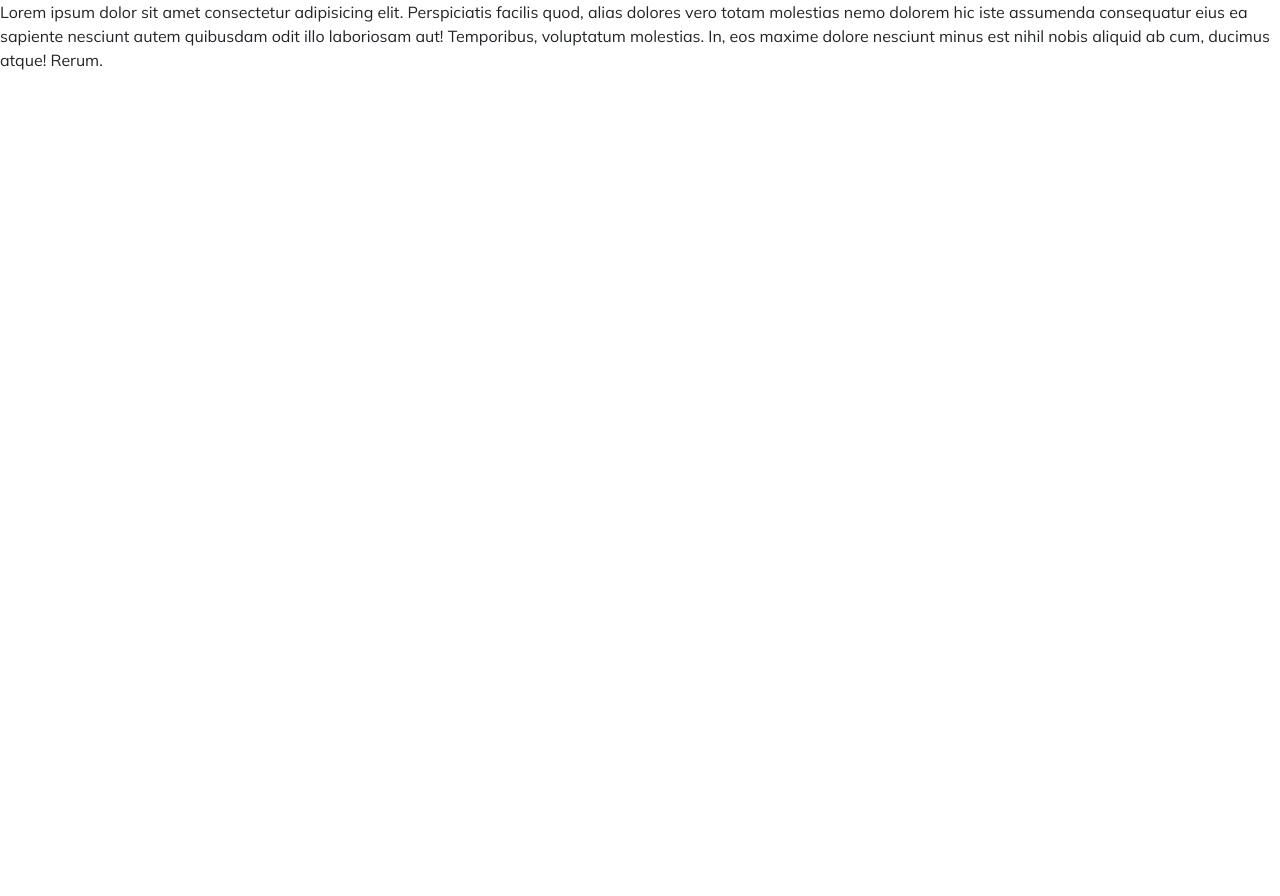
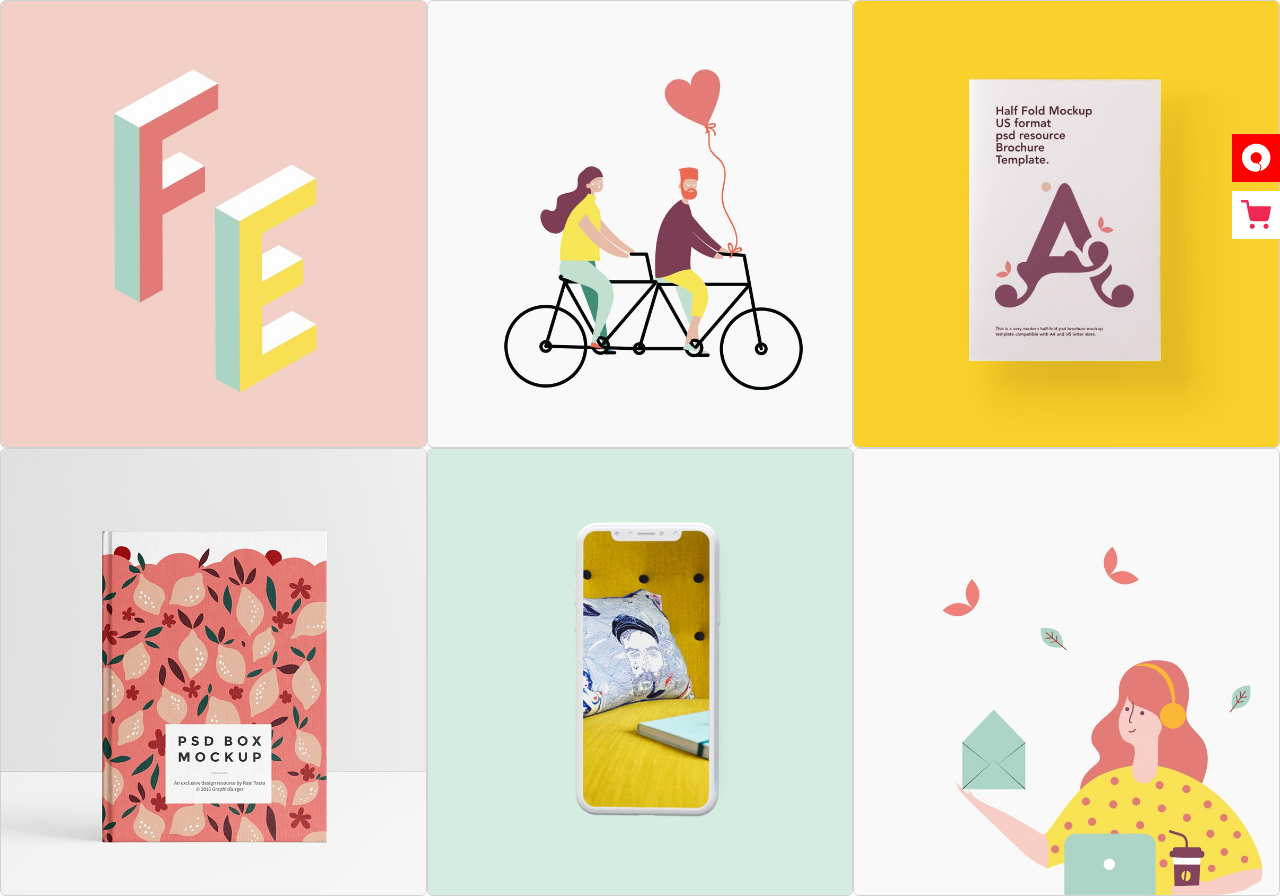
Before and after one commit to Cianuro-83/proj-html-vuejs, a Vue app: page / in a window 1280 px wide. Before the commit the page ends 800 px from the top, so only its background shows below. Built offline with nearby package versions, Linux system fonts and the light colour scheme.

Commit message:
FEAT: Componente CardBlock

```diff
--- a/src/App.vue
+++ b/src/App.vue
@@ -1,12 +1,18 @@
 <template>
-  Lorem ipsum dolor sit amet consectetur adipisicing elit. Perspiciatis facilis
-  quod, alias dolores vero totam molestias nemo dolorem hic iste assumenda
-  consequatur eius ea sapiente nesciunt autem quibusdam odit illo laboriosam
-  aut! Temporibus, voluptatum molestias. In, eos maxime dolore nesciunt minus
-  est nihil nobis aliquid ab cum, ducimus atque! Rerum.
+  <CardBlock />
 </template>
 
-<script></script>
+<script>
+import CardBlock from "./components/CardBlock.vue";
+export default {
+  components: {
+    CardBlock,
+    // **************************
+    // FINE COMPONETS
+  },
+  // **************************
+};
+</script>
 
 <style lang="scss">
 @use "./style/general.scss";
--- /dev/null
+++ b/src/components/CardBlock.vue
@@ -0,0 +1,86 @@
+<template>
+  <div class="block-container">
+    <img
+      class="card"
+      v-for="(block, i) in blocks"
+      :key="i"
+      :src="block"
+      alt=""
+    />
+    <div class="apici">
+      <img class="palloncino" src="/svg/svg-7.svg" alt="" />
+      <img class="shop" src="/svg/svg-6.svg" alt="" />
+    </div>
+  </div>
+</template>
+
+<script>
+export default {
+  components: {
+    // **************************
+    // FINE COMPONETS
+  },
+  // **************************
+  data() {
+    return {
+      blocks: [
+        `/img/h-2-port-img-1.jpg`,
+        `/img/h-2-port-img-2.jpg`,
+        `/img/h-2-port-img-3.jpg`,
+        `/img/h-2-port-img-4.jpg`,
+        `/img/h-2-port-img-5.jpg`,
+        `/img/h-2-port-img-6.jpg`,
+      ],
+      // **************************
+      // FINE DATA E RETURN &
+    };
+  },
+  // **************************
+  computed: {
+    // **************************
+    // FINE COMPUTED
+  },
+  // **************************
+  watch: {
+    // **************************
+    // FINE WATCH
+  },
+  // **************************
+  methods: {
+    // **************************
+    // FINE METHODS
+  },
+  // **************************
+};
+</script>
+
+<style lang="scss" scoped>
+@use "../style/partials//variables" as *;
+.block-container {
+  display: flex;
+  flex-wrap: wrap;
+  position: relative;
+  .card {
+    width: calc(100% / 3);
+    cursor: pointer;
+  }
+  .palloncino,
+  .shop {
+    width: 48px;
+    padding: 9px;
+    cursor: pointer;
+  }
+  .apici {
+    position: absolute;
+    right: 0;
+    top: 134px;
+  }
+  .palloncino {
+    background-color: red;
+    margin-bottom: 9px;
+  }
+  .shop {
+    background-color: white;
+  }
+}
+</style>
```
Also changed, not shown: public/svg/svg-7.svg, src/components/Example.vue (added), src/components/Footer.vue (added), src/components/Header.vue (added), src/components/Hero.vue (added), src/components/WorkWithUs.vue (added), src/components/WorkingProcess.vue (added).
